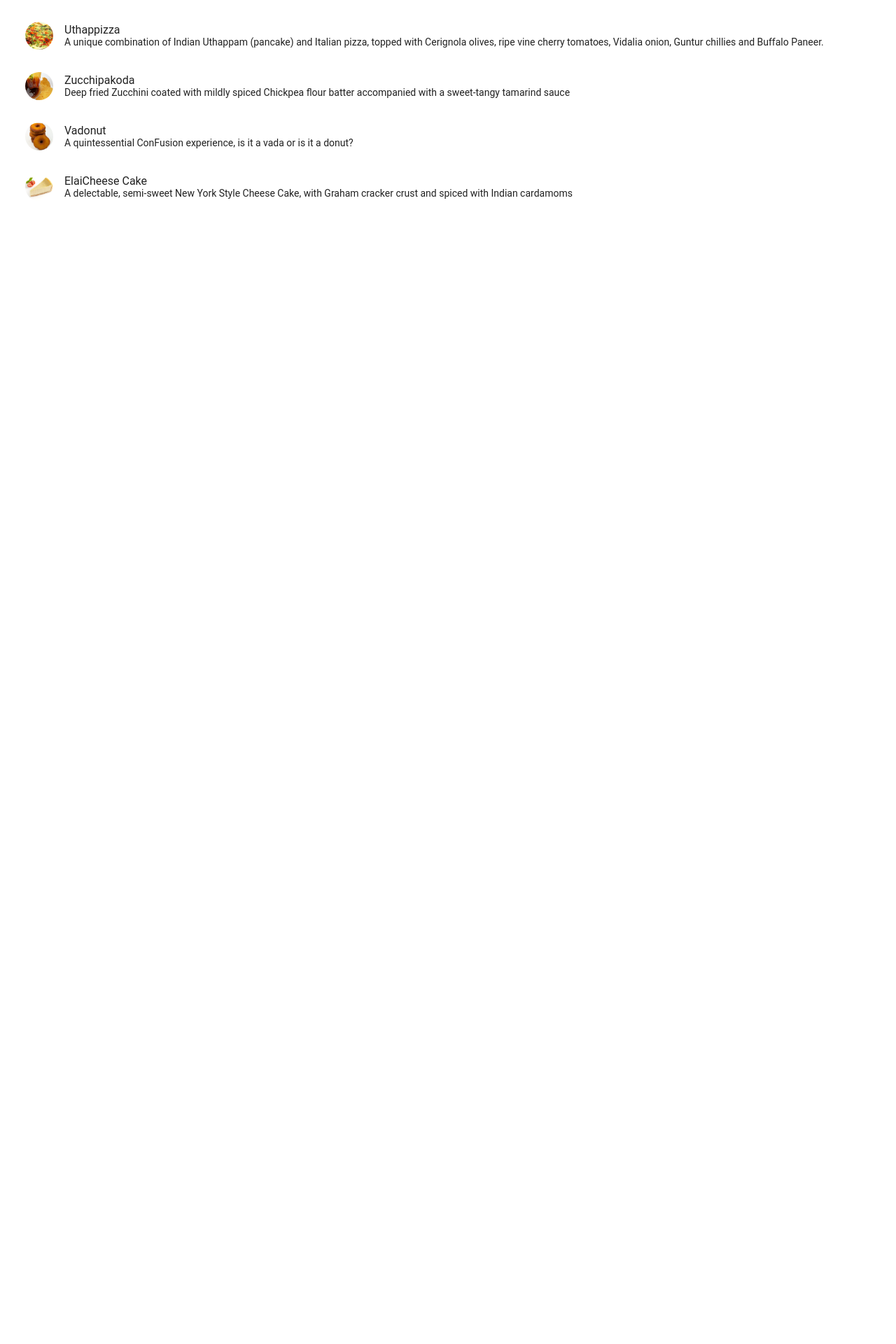
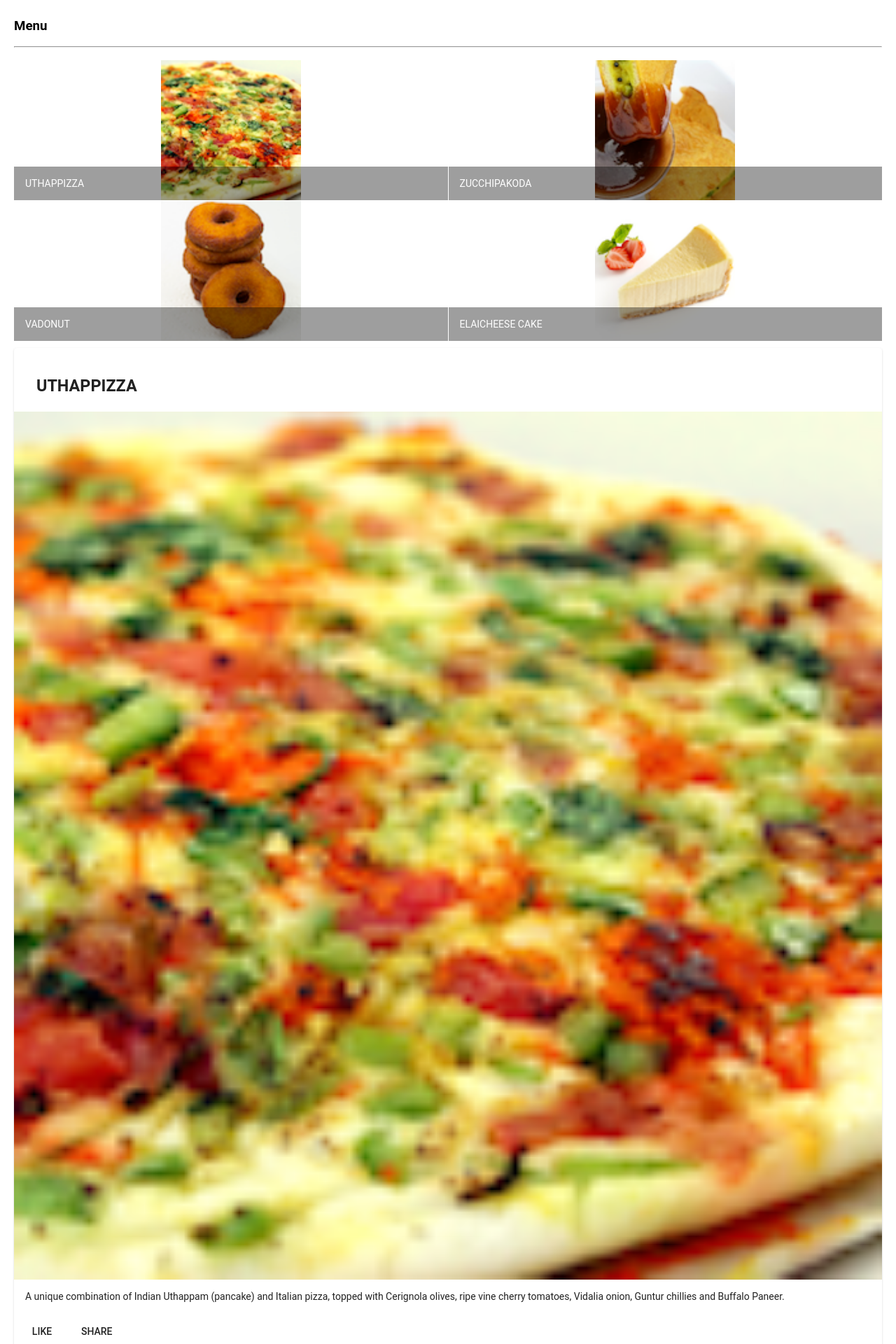
Before and after one commit to Armanahmed/AngularConFusion, an Angular app: page / in a window 1280 px wide. Shown: the part 100-2020 px from the top of the page at 70% size. Before the commit the page ends 800 px from the top, so only its background shows below. Built offline with nearby package versions, Linux system fonts and the light colour scheme.

Commit message:
Components Part 2

```diff
--- a/src/app/menu/menu.component.html
+++ b/src/app/menu/menu.component.html
@@ -2,13 +2,43 @@
 	fxLayout="column"
 	fxLayoutGap="10px">
 
-	<mat-list fxFlex>
-		<mat-list-item *ngFor="let dish of dishes">
-			<img matListAvatar src={{dish.image}} alt={{dish.name}}>
-			<h1 matLine>{{dish.name}}</h1>
-			<p matLine>
-				<span>{{dish.description}}</span>
-			</p>
-		</mat-list-item>
-	</mat-list>
+	<div fxFlex>
+    <div>
+      <h3>Menu</h3>
+      <hr>
+    </div>
+  </div>
+
+  <div fxFlex>
+  	<mat-grid-list cols="2" rowHeight="200px">
+  		<mat-grid-tile *ngFor="let dish of dishes">
+  			<img height="200px" src={{dish.image}} alt={{dish.name}}>
+  			<mat-grid-tile-footer>
+  				<h1 matLine>{{dish.name | uppercase}}</h1>
+  			</mat-grid-tile-footer>
+  		</mat-grid-tile>
+  	</mat-grid-list>
+  </div>
+
+  <div fxFlex *ngIf="selectedDish">
+  	<mat-card>
+  		<mat-card-header>
+  			<mat-card-title>
+  				<h3>{{selectedDish.name | uppercase}}</h3>
+  			</mat-card-title>
+  		</mat-card-header>
+  		<img mat-card-image src={{selectedDish.image}} alt={{selectedDish.name}}>
+  		<mat-card-content>
+  			<p>{{selectedDish.description}}
+  			</p>
+  		</mat-card-content>
+  		<mat-card-actions>
+  			<button mat-button>LIKE</button>
+  			<button mat-button>SHARE</button>
+  		</mat-card-actions>
+  	</mat-card>
+  </div>
+
+
+
 </div>
--- a/src/app/menu/menu.component.ts
+++ b/src/app/menu/menu.component.ts
@@ -2,14 +2,7 @@
 
 import { Dish } from '../shared/dish';
 
-@Component({
-  selector: 'app-menu',
-  templateUrl: './menu.component.html',
-  styleUrls: ['./menu.component.scss']
-})
-export class MenuComponent implements OnInit {
-
-	dishes: Dish[] = [
+const DISHES: Dish[] = [
 		{
 		name: 'Uthappizza',
 		image: '/assets/images/uthappizza.png',
@@ -44,6 +37,16 @@
 		description: 'A delectable, semi-sweet New York Style Cheese Cake, with Graham cracker crust and spiced with Indian cardamoms'
 		}
 	];
+@Component({
+  selector: 'app-menu',
+  templateUrl: './menu.component.html',
+  styleUrls: ['./menu.component.scss']
+})
+export class MenuComponent implements OnInit {
+
+	dishes: Dish[] = DISHES;
+
+	selectedDish: Dish = DISHES[0];
 
   constructor() { }
 
```
Also changed, not shown: src/app/app.module.ts (+10 -1 lines).
